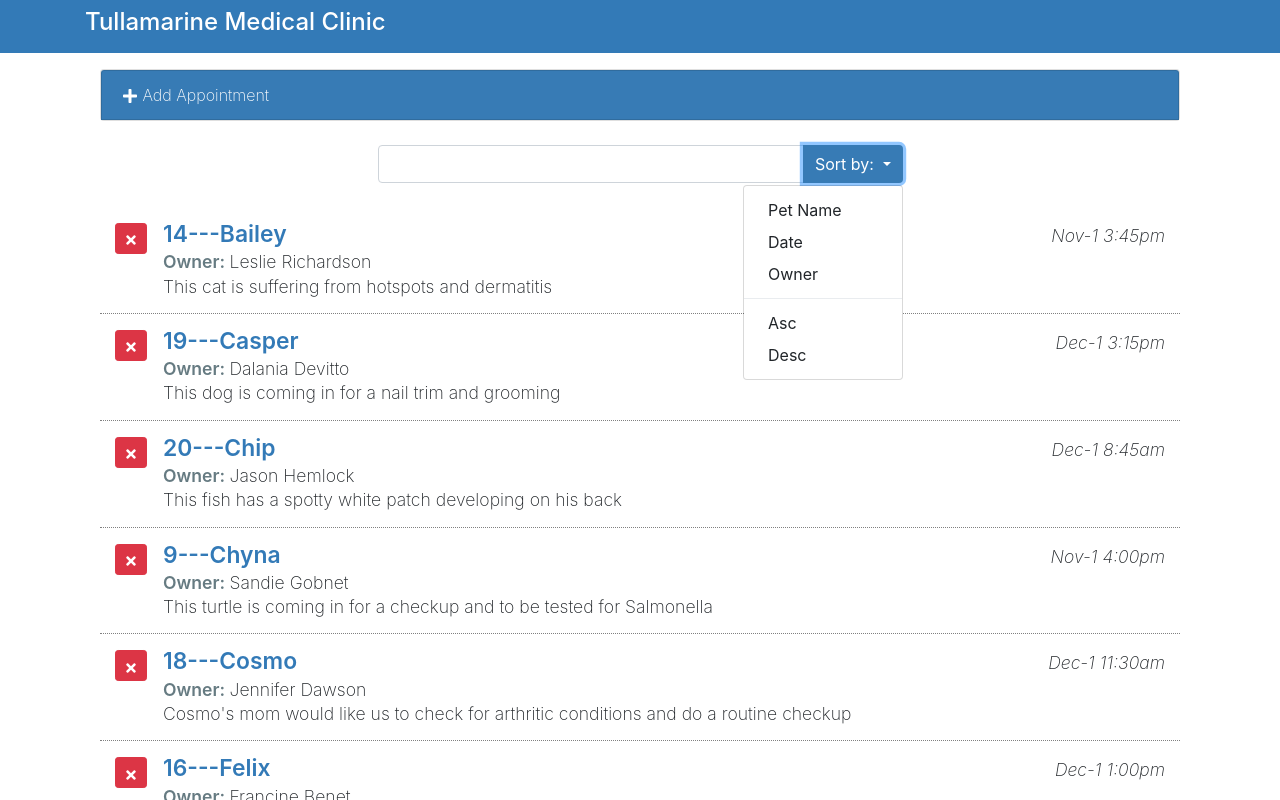
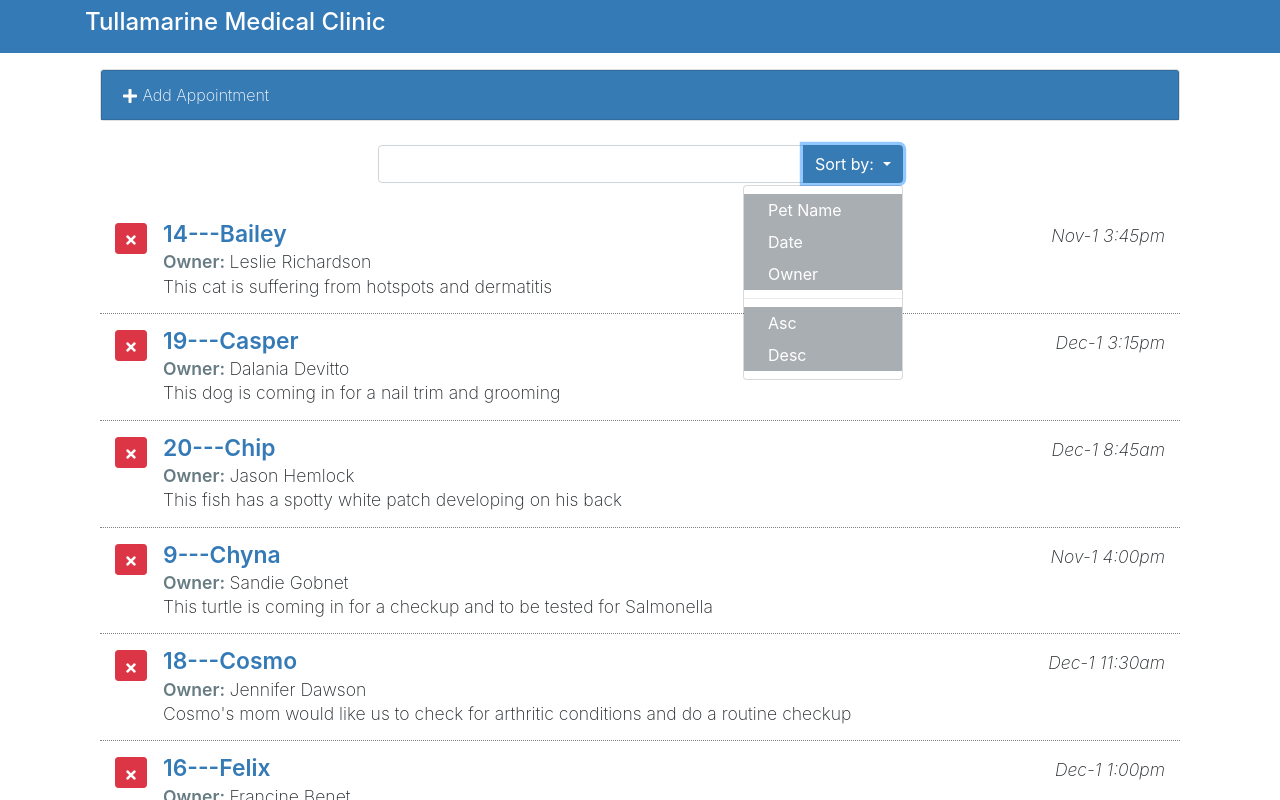
Before and after one commit to DevSadaqat/OnlineAppointmentManager, a React (Create React App) app: page / in a window 1280 px wide. Both pictures are taken after a click on the button "Sort by:". Shown: the top 800 px of the page. Built offline with nearby package versions, Linux system fonts and the light colour scheme.

Commit message:
javascript active func added to get selected field

```diff
--- a/src/components/App.js
+++ b/src/components/App.js
@@ -91,7 +91,10 @@
                   toggleForm={this.toggleForm}
                   addAppointment={this.addAppointment}
                 />
-                <SearchAppointments />
+                <SearchAppointments
+                orderBy = {this.state.orderBy}
+                orderDir = {this.state.orderDir}
+                />
                 <ListAppointments
                   appointments={filterApts}
                   deleteAppointment={this.deleteAppointment}
--- a/src/components/SearchAppointments.js
+++ b/src/components/SearchAppointments.js
@@ -25,20 +25,25 @@
                 </button>
 
                 <div className="sort-menu dropdown-menu dropdown-menu-right">
-                  <button className="sort-by dropdown-item" href="#">
+                  <button className={'sort-by dropdown-item ' +
+                  (this.props.orderBy === 'petName' ? 'active': '')} href="#">
                     Pet Name
                   </button>
-                  <button className="sort-by dropdown-item" href="#">
+                  <button className={'sort-by dropdown-item ' +
+                  (this.props.orderBy === 'petName' ? 'active': '')} href="#">
                     Date
                   </button>
-                  <button className="sort-by dropdown-item" href="#">
+                  <button className={'sort-by dropdown-item ' +
+                  (this.props.orderBy === 'petName' ? 'active': '')} href="#">
                     Owner
                   </button>
                   <div role="separator" className="dropdown-divider" />
-                  <button className="sort-by dropdown-item" href="#">
+                  <button className={'sort-by dropdown-item ' +
+                  (this.props.orderBy === 'petName' ? 'active': '')} href="#">
                     Asc
                   </button>
-                  <button className="sort-by dropdown-item" href="#">
+                  <button className={'sort-by dropdown-item ' +
+                  (this.props.orderBy === 'petName' ? 'active': '')} href="#">
                     Desc
                   </button>
                 </div>
```
